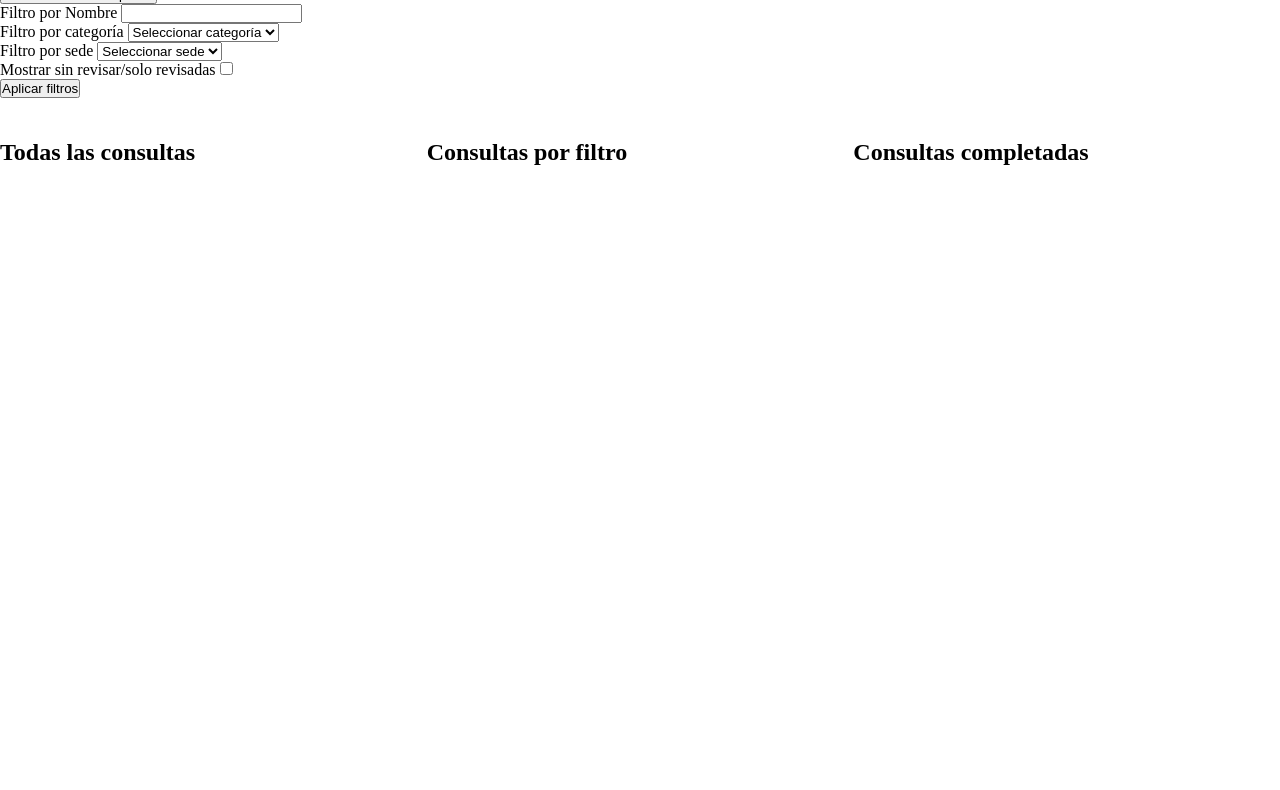
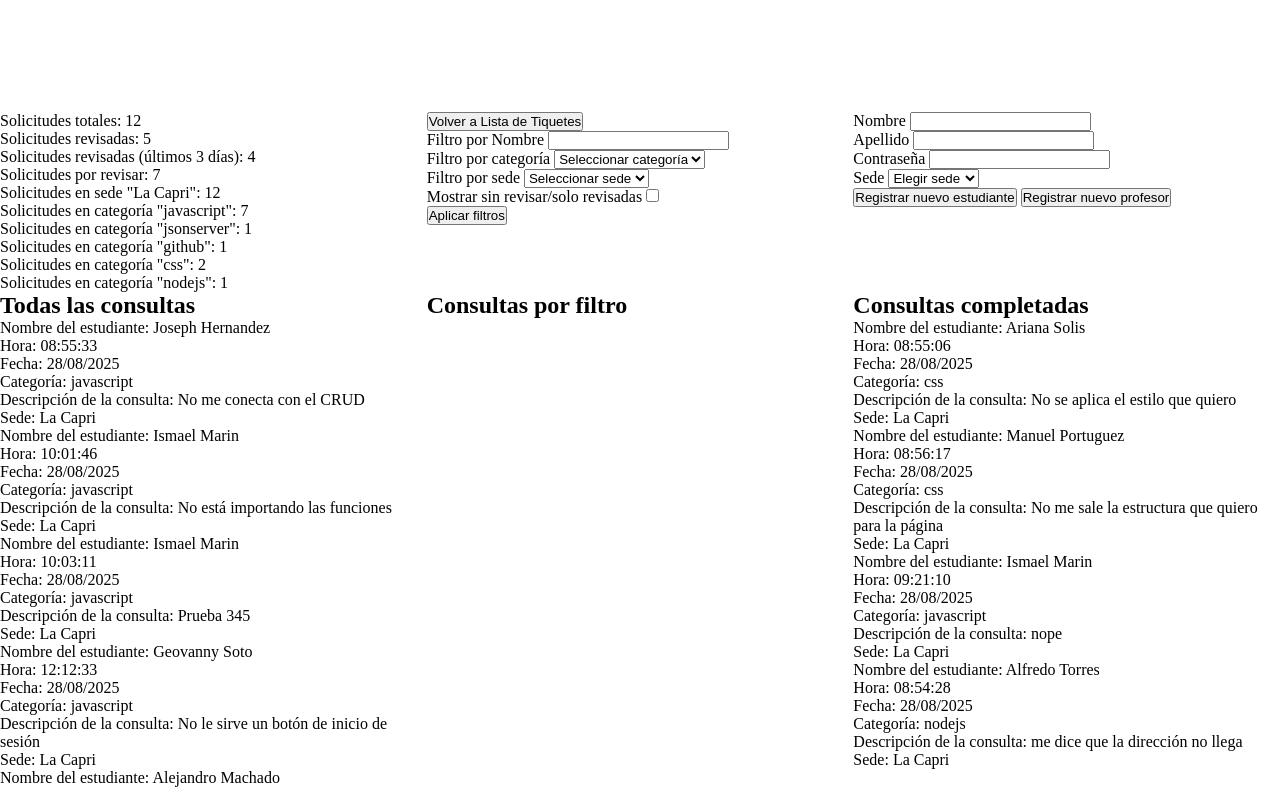
Before and after one commit to IsmaelM1303/Sistema-de-Tiquetes-para-Solicitud-de-Asistencia-en-Clase, a website with bundled scripts: page public/pages/estadisticas.html in a window 1280 px wide. Shown: the part 52-842 px from the top of the page. Before the commit the page ends 800 px from the top, so only its background shows below. Built offline with nearby package versions, Linux system fonts and the light colour scheme; no server answers; data requests are answered from the project's data file.

Commit message:
Funciona el agregar nuevos usuarios

```diff
--- a/db.json
+++ b/db.json
@@ -1,135 +1,301 @@
 {
   "usuarios": [
     {
+      "id": "0",
+      "contadorEstudiantes": "27",
+      "contadorProfesores": "2"
+    },
+    {
       "id": "efwd01",
       "nombre": "Adrian Campos",
-            "contrasena": "efwd01"
+      "contrasena": "efwd01",
+      "sede": "La Capri"
     },
     {
       "id": "efwd02",
       "nombre": "Alejandro Machado",
-            "contrasena": "efwd02"
+      "contrasena": "efwd02",
+      "sede": "La Capri"
     },
     {
       "id": "efwd03",
       "nombre": "Alfredo Torres",
-            "contrasena": "efwd03"
+      "contrasena": "efwd03",
+      "sede": "La Capri"
     },
     {
       "id": "efwd04",
       "nombre": "Molishka Corea",
-            "contrasena": "efwd04"
+      "contrasena": "efwd04",
+      "sede": "La Capri"
     },
     {
       "id": "efwd05",
       "nombre": "Ariana Solis",
-            "contrasena": "efwd05"
+      "contrasena": "efwd05",
+      "sede": "La Capri"
     },
     {
       "id": "efwd06",
       "nombre": "Christopher Garrido",
-            "contrasena": "efwd06"
+      "contrasena": "efwd06",
+      "sede": "La Capri"
     },
     {
       "id": "efwd07",
       "nombre": "Christopher Delgado",
-            "contrasena": "efwd07"
+      "contrasena": "efwd07",
+      "sede": "La Capri"
     },
     {
       "id": "efwd08",
       "nombre": "David Solis",
-            "contrasena": "efwd08"
+      "contrasena": "efwd08",
+      "sede": "La Capri"
     },
     {
       "id": "efwd09",
       "nombre": "Fiorella Chaves",
-            "contrasena": "efwd09"
+      "contrasena": "efwd09",
+      "sede": "La Capri"
     },
     {
       "id": "efwd10",
       "nombre": "Geovanny Soto",
-            "contrasena": "efwd10"
+      "contrasena": "efwd10",
+      "sede": "La Capri"
     },
     {
       "id": "efwd11",
       "nombre": "Guido Aguilar",
-            "contrasena": "efwd11"
+      "contrasena": "efwd11",
+      "sede": "La Capri"
     },
     {
       "id": "efwd12",
       "nombre": "Hilary Calderon",
-            "contrasena": "efwd12"
+      "contrasena": "efwd12",
+      "sede": "La Capri"
     },
     {
       "id": "efwd13",
       "nombre": "Ismael Marin",
-            "contrasena": "efwd13"
+      "contrasena": "efwd13",
+      "sede": "La Capri"
     },
     {
       "id": "efwd14",
       "nombre": "Jeaustin Calderon",
-            "contrasena": "efwd14"
+      "contrasena": "efwd14",
+      "sede": "La Capri"
     },
     {
       "id": "efwd15",
       "nombre": "Joseph Hernandez",
-            "contrasena": "efwd15"
+      "contrasena": "efwd15",
+      "sede": "La Capri"
     },
     {
       "id": "efwd16",
       "nombre": "Josue Munguia",
-            "contrasena": "efwd16"
+      "contrasena": "efwd16",
+      "sede": "La Capri"
     },
     {
       "id": "efwd17",
       "nombre": "Thais Soto",
-            "contrasena": "efwd17"
+      "contrasena": "efwd17",
+      "sede": "La Capri"
     },
     {
       "id": "efwd18",
       "nombre": "Kay Rainold",
-            "contrasena": "efwd18"
+      "contrasena": "efwd18",
+      "sede": "La Capri"
     },
     {
       "id": "efwd19",
       "nombre": "Luis Zeledon",
-            "contrasena": "efwd19"
+      "contrasena": "efwd19",
+      "sede": "La Capri"
     },
     {
       "id": "efwd20",
       "nombre": "Manuel Portuguez",
-            "contrasena": "efwd20"
+      "contrasena": "efwd20",
+      "sede": "La Capri"
     },
     {
       "id": "efwd21",
       "nombre": "Mariana Solis",
-            "contrasena": "efwd21"
+      "contrasena": "efwd21",
+      "sede": "La Capri"
     },
     {
       "id": "efwd22",
       "nombre": "Noelia Muñoz",
-            "contrasena": "efwd22"
+      "contrasena": "efwd22",
+      "sede": "La Capri"
     },
     {
       "id": "efwd23",
       "nombre": "Tamara Santamaria",
-            "contrasena": "efwd23"
+      "contrasena": "efwd23",
+      "sede": "La Capri"
     },
     {
       "id": "efwd24",
       "nombre": "Taylkor Miranda",
-            "contrasena": "efwd24"
+      "contrasena": "efwd24",
+      "sede": "La Capri"
     },
     {
       "id": "pfwd01",
       "nombre": "Jean Barberena",
-            "contrasena": "pfwd01"
+      "contrasena": "pfwd01",
+      "sede": "Forward"
     },
     {
       "id": "pfwd02",
       "nombre": "Barry Vega",
-            "contrasena": "pfwd02"
+      "contrasena": "pfwd02",
+      "sede": "Forward"
+    },
+    {
+      "id": "efwd25",
+      "nombre": "Anthony Quiang",
+      "contrasena": "12345678",
+      "sede": "Puntarenas"
+    },
+    {
+      "id": "efwd26",
+      "nombre": "Brandon Vargas",
+      "contrasena": "123456789",
+      "sede": "Puntarenas"
     }
   ],
-    "consultas": []
+  "consultas": [
+    {
+      "id": "0002",
+      "nombre": "Joseph Hernandez",
+      "hora": "08:55:33",
+      "fecha": "28/08/2025",
+      "categoria": "javascript",
+      "descripcion": "No me conecta con el CRUD",
+      "sede": "La Capri",
+      "estado": "Sin resolver"
+    },
+    {
+      "id": "0004",
+      "nombre": "Ismael Marin",
+      "hora": "10:01:46",
+      "fecha": "28/08/2025",
+      "categoria": "javascript",
+      "descripcion": "No está importando las funciones",
+      "sede": "La Capri",
+      "estado": "Sin resolver"
+    },
+    {
+      "id": "0005",
+      "nombre": "Ismael Marin",
+      "hora": "10:03:11",
+      "fecha": "28/08/2025",
+      "categoria": "javascript",
+      "descripcion": "Prueba 345",
+      "sede": "La Capri",
+      "estado": "Sin resolver"
+    },
+    {
+      "id": "0006",
+      "nombre": "Geovanny Soto",
+      "hora": "12:12:33",
+      "fecha": "28/08/2025",
+      "categoria": "javascript",
+      "descripcion": "No le sirve un botón de inicio de sesión",
+      "sede": "La Capri",
+      "estado": "Sin resolver"
+    },
+    {
+      "id": "0007",
+      "nombre": "Alejandro Machado",
+      "hora": "12:20:06",
+      "fecha": "28/08/2025",
+      "categoria": "javascript",
+      "descripcion": "Me falta js en el trabajo",
+      "sede": "La Capri",
+      "estado": "Sin resolver"
+    },
+    {
+      "id": "14b3",
+      "nombre": "Ismael Marin",
+      "hora": "13:04:33",
+      "fecha": "28/08/2025",
+      "categoria": "jsonserver",
+      "descripcion": "no se activa",
+      "sede": "La Capri",
+      "estado": "Sin resolver"
+    },
+    {
+      "id": "6e61",
+      "nombre": "Ismael Marin",
+      "hora": "14:05:32",
+      "fecha": "28/08/2025",
+      "categoria": "javascript",
+      "descripcion": "Problema js",
+      "sede": "La Capri",
+      "estado": "Sin resolver"
     }
+  ],
+  "consultasResueltas": [
+    {
+      "id": "0008",
+      "nombre": "Ismael Marin",
+      "hora": "14:48:56",
+      "fecha": "24/08/2025",
+      "categoria": "github",
+      "descripcion": "no quele",
+      "sede": "La Capri",
+      "estado": "Resuelta"
+    },
+    {
+      "id": "0009",
+      "nombre": "Ariana Solis",
+      "hora": "08:55:06",
+      "fecha": "28/08/2025",
+      "categoria": "css",
+      "descripcion": "No se aplica el estilo que quiero",
+      "sede": "La Capri",
+      "estado": "Resuelta"
+    },
+    {
+      "id": "0010",
+      "nombre": "Manuel Portuguez",
+      "hora": "08:56:17",
+      "fecha": "28/08/2025",
+      "categoria": "css",
+      "descripcion": "No me sale la estructura que quiero para la página",
+      "sede": "La Capri",
+      "estado": "Resuelta"
+    },
+    {
+      "id": "0012",
+      "nombre": "Ismael Marin",
+      "hora": "09:21:10",
+      "fecha": "28/08/2025",
+      "categoria": "javascript",
+      "descripcion": "nope",
+      "sede": "La Capri",
+      "estado": "Resuelta"
+    },
+    {
+      "id": "0001",
+      "nombre": "Alfredo Torres",
+      "hora": "08:54:28",
+      "fecha": "28/08/2025",
+      "categoria": "nodejs",
+      "descripcion": "me dice que la dirección no llega",
+      "sede": "La Capri",
+      "estado": "Resuelta"
+    }
+  ]
+}
--- a/public/CSS/estadisticas.css
+++ b/public/CSS/estadisticas.css
@@ -30,11 +30,15 @@ body {
 #contenedorDatos{
     grid-area: contenedorDatos;
 }
+
+#agregarPersonal{
+    grid-area: agregarPersonal;
+}
 main {
     display: grid;
     grid-template-columns: 1fr 1fr 1fr;
     grid-template-areas:
-        "contenedorFiltros contenedorFiltros contenedorDatos"
+        "contenedorDatos contenedorFiltros agregarPersonal"
         "contenedorTodas contenedorFiltro contenedorCompletas"
     ;
 }
--- a/public/JS/consultas/mainConsultas.js
+++ b/public/JS/consultas/mainConsultas.js
@@ -127,11 +127,13 @@ export async function actualizarLista() {
         contenedorConsultas.innerHTML = ""
 
         consultas.forEach(consulta => {
+            if (consulta.estado === "Sin resolver") {
                 if (usuario.id.includes("e")) {
                     crearMostrarEstudiante(consulta)
                 }
                 else if (usuario.id.includes("p")) {
                     crearMostrarProfesor(consulta)
+                }
             }
         })
     } catch (error) {
@@ -160,7 +162,6 @@ const fechaFormateada = `${dia}/${mes}/${año}`
 
     //Hago el objeto
     const nuevaConsulta = {
-        id: usuario.id,
         nombre: usuario.nombre,
         hora: horaFormateada,
         fecha: fechaFormateada,
--- a/public/JS/estadisticas/mainEstadisticas.js
+++ b/public/JS/estadisticas/mainEstadisticas.js
@@ -1,11 +1,20 @@
-import { getData } from "../../services/CRUD.js"
+//Importaciones
+import { getData, createData, updateData} from "../../services/CRUD.js"
 
+//Variables globales
 const filtroNombre = document.getElementById("filtroNombre")
 const categoriaConsulta = document.getElementById("categoriaConsulta")
 const filtroSede = document.getElementById("filtroSede")
 const filtroRevisadas = document.getElementById("filtroRevisadas")
 const mostrarDatos = document.getElementById("mostrarDatos")
+const nombreInput = document.getElementById("nombre")
+const apellidoInput = document.getElementById("apellido")
+const contrasenaInput = document.getElementById("contrasena")
+const sedeSelect = document.getElementById("sede")
 
+//Variables globales
+document.getElementById("btnCrearEstudiante").addEventListener("click", () => registrarUsuario("e"))
+document.getElementById("btnCrearProfesor").addEventListener("click", () => registrarUsuario("p"))
 document.getElementById("back").addEventListener("click", irALista)
 document.getElementById("aplicarFlitros").addEventListener("click", aplicarFiltros)
 document.addEventListener("DOMContentLoaded", () => {
@@ -30,7 +39,7 @@ async function obtenerDatos(tabla) {
         return []
     }
 }
-
+//Esto es para que las consultas que se impriman solo lo hagan bajo el estandar esperado
 export async function actualizarLista() {
     const contenedorTodas = document.getElementById("contenedorTodas")
     const contenedorCompletas = document.getElementById("contenedorCompletas")
@@ -58,14 +67,14 @@ export async function actualizarLista() {
         console.error("Ocurrió un error al mostrar los marcadores:", error)
     }
 }
-
+//Esto es para escribir texto
 function texto(id, contenido) {
     const contenedor = document.getElementById(id)
     const texto = document.createElement("h2")
     texto.textContent = contenido
     contenedor.appendChild(texto)
 }
-
+//Esto es para que se impriman las consultas
 function crearMostrarConsulta(consulta, contenedor) {
     const contenedorTodas = document.getElementById(contenedor)
     const contenedorConsulta = document.createElement("div")
@@ -103,6 +112,7 @@ function crearMostrarConsulta(consulta, contenedor) {
     contenedorTodas.appendChild(contenedorConsulta)
 }
 
+//Esto es para que se muestren las consultas una vez filtradas
 async function aplicarFiltros() {
     const contenedorFiltro = document.getElementById("contenedorFiltro")
     const consultas = await obtenerDatos("consultas")
@@ -136,6 +146,7 @@ function convertirFecha(fechaStr) {
     return new Date(año, mes, dia)
 }
 
+// Esto es para que se muestren las estadísticas
 async function mostrarEstadisticas() {
     mostrarDatos.innerHTML = ""
 
@@ -201,3 +212,36 @@ async function mostrarEstadisticas() {
         mostrarDatos.appendChild(pCategoria)
     })
 }
+
+//Esto es para registrar usuarios
+async function registrarUsuario(letra) {
+    const nombreCompleto = nombreInput.value + " " + apellidoInput.value
+    const usuarios = await obtenerDatos("usuarios")
+    const contadores = usuarios.find(u => u.id === "0")
+
+    if (letra === "p") {
+        const nuevoId = letra + "fwd" + contadores.contadorProfesores
+        const nuevoUsuario = {
+            id: nuevoId,
+            nombre: nombreCompleto,
+            contrasena: contrasenaInput.value,
+            sede: sedeSelect.value
+        }
+        await createData("usuarios", nuevoUsuario)
+        const nuevoValor = parseInt(contadores.contadorProfesores) +1
+        contadores.contadorProfesores = JSON.stringify(nuevoValor)
+        await updateData("usuarios", contadores)
+    } else if (letra === "e") {
+        const nuevoId = letra + "fwd" + contadores.contadorEstudiantes
+        const nuevoUsuario = {
+            id: nuevoId,
+            nombre: nombreCompleto,
+            contrasena: contrasenaInput.value,
+            sede: sedeSelect.value
+        }
+        await createData("usuarios", nuevoUsuario)
+        const nuevoValor = parseInt(contadores.contadorEstudiantes) +1
+        contadores.contadorEstudiantes = JSON.stringify(nuevoValor)
+        await updateData("usuarios", contadores.id, contadores)
+    }
+}
--- a/public/pages/estadisticas.html
+++ b/public/pages/estadisticas.html
@@ -49,6 +49,38 @@
             </div>
             <button id="aplicarFlitros">Aplicar filtros</button>
         </div>
+        <div id="agregarPersonal">
+            <div>
+                <label>Nombre</label>
+                <input type="text" id="nombre" />
+            </div>
+
+            <div>
+                <label>Apellido</label>
+                <input type="text" id="apellido" />
+            </div>
+
+            <div>
+                <label>Contraseña</label>
+                <input type="password" id="contrasena" />
+            </div>
+
+            <div>
+                <label>Sede</label>
+                <select id="sede">
+                    <option disabled selected>Elegir sede</option>
+                    <option>La Capri</option>
+                    <option>Puntarenas</option>
+                    <option>Forward</option>
+                </select>
+            </div>
+
+            <div>
+                <button id="btnCrearEstudiante">Registrar nuevo estudiante</button>
+                <button id="btnCrearProfesor">Registrar nuevo profesor</button>
+            </div>
+        </div>
+
         <div id="mostrarDatos"></div>
         <div id="contenedorTodas"></div>
         <div id="contenedorFiltro"></div>
```
Also changed, not shown: public/JS/renders.js (+27 -22 lines). Lines whose indentation alone changed are shown as unchanged.
